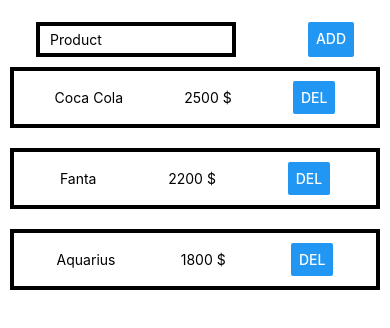
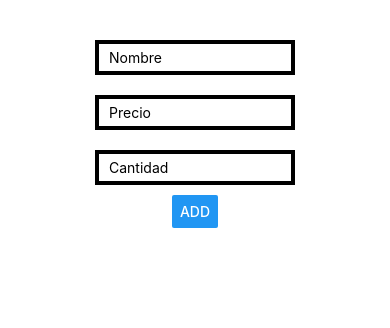
Before and after one commit to ivanpch10/proyect-app, a React Native app: screen / in a window 390 px wide. Shown: the top 328 px of the page. Built offline with nearby package versions, Linux system fonts and the light colour scheme.

Commit message:
2da Entrega

```diff
--- a/App.js
+++ b/App.js
@@ -1,22 +1,79 @@
 import { StatusBar } from 'expo-status-bar';
-import { Button, StyleSheet, Text, TextInput, View } from 'react-native';
+import { v4 as uuidv4 } from 'uuid';
+import { useState } from 'react';
+import { Button, StyleSheet, Text, TextInput, View,FlatList,Modal } from 'react-native';
+import ModalDelete from "./src/components/ModalDelete" // no se por que me lo marca en rojo, porque creo está todo correcto.
+import AddProduct from './src/components/AddProduct';
+import ListProduct from './src/components/ListProduct';
 
 export default function App() {
+    const [newTitleProduct, setNewTitleProducts] = useState("")
+    const [newPriceProduct, setNewPriceProducts] = useState("")
+    const [newQuantityProduct, setNewQuantityProducts] = useState("")
+    const [products, setProducts] = useState([])
+    const [productSelected, setproductSelected] = useState({})
+    const [modalVisible, setModalVisible] = useState(false)
+
+    const handlerAddProduct = () => {
+        //setProducts([...products, {title:newTitleProduct,price:newPriceProduct}])
+        const newProduct = { //objeto con produdctos
+          id: uuidv4(), //id para producto que viene de uuid importado
+          title:newTitleProduct,
+          price:newPriceProduct,
+          quantity:newQuantityProduct,
+        }
+        setProducts(current => [...current, newProduct]) //current para prod guardados antes, new para nuevos
+        setNewTitleProducts("") //vacio productos
+        setNewPriceProducts("") //vacio precio
+        setNewQuantityProducts("")
+      }
+
+      const handlerModal = (item) => { //cuando quiero borrar, seteo el producto que voy a borrar
+          console.log(item) //para consologuear que item quiero eliminar
+          setproductSelected(item)
+          setModalVisible(true)
+      }
+
+      const handlerDeleteProduct = () => {
+          setProducts(current => current.filter(product => product.id !== productSelected.id)) //agarra prod actuales y filtra por el id que sea igual al prod seleccionado
+          setModalVisible(false)
+        }
   return (
     <View style={styles.container}>
-      <View style={styles.inputContainer}>
-      <TextInput
-      style={styles.input}
-      placeholder='Product'
+      <AddProduct
+        valueTitle = {newTitleProduct}
+        valuePrice = {newPriceProduct}
+        valueQuantity = {newQuantityProduct}
+        onChangeTitle = {setNewTitleProducts}
+        onChangePrice = {setNewPriceProducts}
+        onChangeQuantity = {setNewQuantityProducts}
+        addProduct = {handlerAddProduct}
       />
-      <Button title="ADD"/>
-      </View>
-        <View style={styles.listContainer}>
-          <View style={styles.cardProduct}>
+      {/* flatlist con items que se destructuran y listas de productos q devuelve componentes*/}
+
+        <ListProduct
+          products = {products}
+          onModal = {handlerModal}
+        />
+
+        <ModalDelete
+            product = {productSelected}
+            visible = {modalVisible}
+            onModal = {handlerModal}
+            onDelete = {handlerDeleteProduct}
+        />
+
+
+      <StatusBar style="auto" />
+    </View>
+  );
+}
+//ejemplo anterior
+ {/* <View style={styles.cardProduct}>
             <Text style={styles.cardTitle}>Coca Cola</Text>
             <Text>2500 $</Text>
             <Button title= "DEL"></Button>
-            </View>
+            </View>//
             <View style={styles.listContainer}>
           <View style={styles.cardProduct}>
             <Text style={styles.cardTitle}>Fanta</Text>
@@ -30,47 +87,14 @@
             <Button title= "DEL"></Button>
             </View>
         </View>
-      </View>
-      </View>
-      <StatusBar style="auto" />
-    </View>
-  );
-}
-
+      </View> */}
 
 
 const styles = StyleSheet.create({
   container: {
     flex: 1,
-    backgroundColor: '#fff',
     alignItems: 'center',
     justifyContent: 'start',
-    marginTop: 22,
+    marginTop: 30,
   },
-  inputContainer: {
-    flexDirection: "row",
-    alignSelf: "stretch",
-    justifyContent: "space-around"
-  },
-  input: {
-    borderWidth: 4,
-    paddingHorizontal: 10,
-    paddingVertical: 5,
-    width:200,
-  },
-  listContainer:{
-
-    width:"100%"
-  },
-  cardProduct: {
-    flexDirection:"row",
-    padding:10,
-    margin:10,
-    justifyContent:"space-around",
-    alignItems: "center",
-    borderWidth:4,
-  },
-  cardTitle:{
-
-  }
 });
--- /dev/null
+++ b/src/components/AddProduct.js
@@ -0,0 +1,45 @@
+import {View, TextInput, Button, StyleSheet} from "react-native"
+
+const AddProduct = ({valueTitle, valuePrice, valueQuantity, onChangeTitle, onChangePrice, onChangeQuantity, addProduct}) => {
+   return (
+   <View style={styles.inputContainer}>
+      <TextInput
+      style={styles.input}
+      placeholder="Nombre"
+      value={valueTitle}
+      onChangeText={(t)=> onChangeTitle(t)}
+      />
+      <TextInput
+      style={styles.input}
+      placeholder='Precio'
+      value={valuePrice}
+      onChangeText={(t)=> onChangePrice(t)}
+      />
+      <TextInput
+      style={styles.input}
+      placeholder='Cantidad'
+      value={valueQuantity}
+      onChangeText={(t)=> onChangeQuantity(t)}
+      />
+      <Button title="ADD" onPress={addProduct}
+      //onPress={()=> console.log(`El Producto agregado es: ${newTitleProduct} y su Precio es: ${newPriceProduct}`)}
+      />
+    </View>
+); };
+const styles = StyleSheet.create({
+    inputContainer: {
+        flexDirection: "column",
+        alignItems: "center",
+        width:"100%",
+        justifyContent: "space-around"
+      },
+      input: {
+        borderWidth: 4,
+        paddingHorizontal: 10,
+        paddingVertical: 5,
+        width:200,
+        margin:10,
+      }
+})
+
+export default AddProduct
--- /dev/null
+++ b/src/components/ListProduct/CardProduct.js
@@ -0,0 +1,26 @@
+import {View, Text, Button, StyleSheet} from "react-native"
+
+const CardProduct = ({item, onModal}) => {
+    return <View style={styles.cardProduct}>
+                <Text style={styles.itemTitle}>Nombre</Text>
+                <Text style={styles.cardTitle}>{item.title}</Text>
+                <Text style={styles.itemTitle}>Precio</Text>
+                <Text>{item.price} $</Text>
+                <Text style={styles.itemTitle}>Cantidad</Text>
+                <Text>{item.quantity}</Text>
+                <Button title= "DEL" onPress={()=> onModal(item)}/>
+            </View>
+}
+
+const styles = StyleSheet.create({
+    cardProduct: {
+        flexDirection:"row",
+        padding:10,
+        margin:10,
+        justifyContent:"space-around",
+        alignItems: "center",
+        borderWidth:4,
+      },
+})
+
+export default CardProduct
--- /dev/null
+++ b/src/components/ListProduct/index.js
@@ -0,0 +1,26 @@
+import {View, FlatList, Text, Button, StyleSheet} from "react-native"
+import CardProduct from "./CardProduct"
+
+const ListProduct = ({products, onModal}) => {
+    return  <View style={styles.listContainer}>
+                <FlatList
+                data={products}
+                key={ item => item.id}
+                renderItem={({item})=> <CardProduct
+                                        item = {item}
+                                        onModal = {onModal}
+                                        /> }
+                />
+            </View>
+
+}
+const styles = StyleSheet.create({
+    listContainer:{
+        width:"100%"
+      },
+      itemTitle:{
+    fontWeight: "bold"
+      }
+})
+
+export default ListProduct
--- /dev/null
+++ b/src/components/ModalDelete.js
@@ -0,0 +1,35 @@
+import {Modal, View, Text, Button,StyleSheet} from "react-native"
+
+const ModalDelete = ({product,visible, onModal, onDelete}) => {
+
+    return (     <Modal
+                    visible={visible}
+                >
+                    <View style={styles.modalContainer}>
+                        <View style={styles.modalContent}>
+                            <Text style={styles.modalText}>Está seguro que desea eliminarlo?</Text>
+                            <Text style={styles.modalText}>{product.title}</Text>
+                            <Button title="Confirmar" onPress={onDelete}/>
+                            <Button title="Cerrar" onPress={()=>onModal(false)}/>
+                        </View>
+                    </View>
+                </Modal>
+);};
+
+const styles = StyleSheet.create({
+    modalContainer:{
+        flex:1,
+        alignItems: "center",
+        justifyContent: "center"
+      },
+      modalContent:{
+        width: "80%",
+        borderWidth:2,
+        padding:10,
+        gap:10,
+      },
+      modalText:{
+        textAlign: "center"
+      }
+})
+export default ModalDelete
```
Also changed, not shown: package.json (+4 -3 lines), 2 other files (tests, documents, lock files or other folders).
